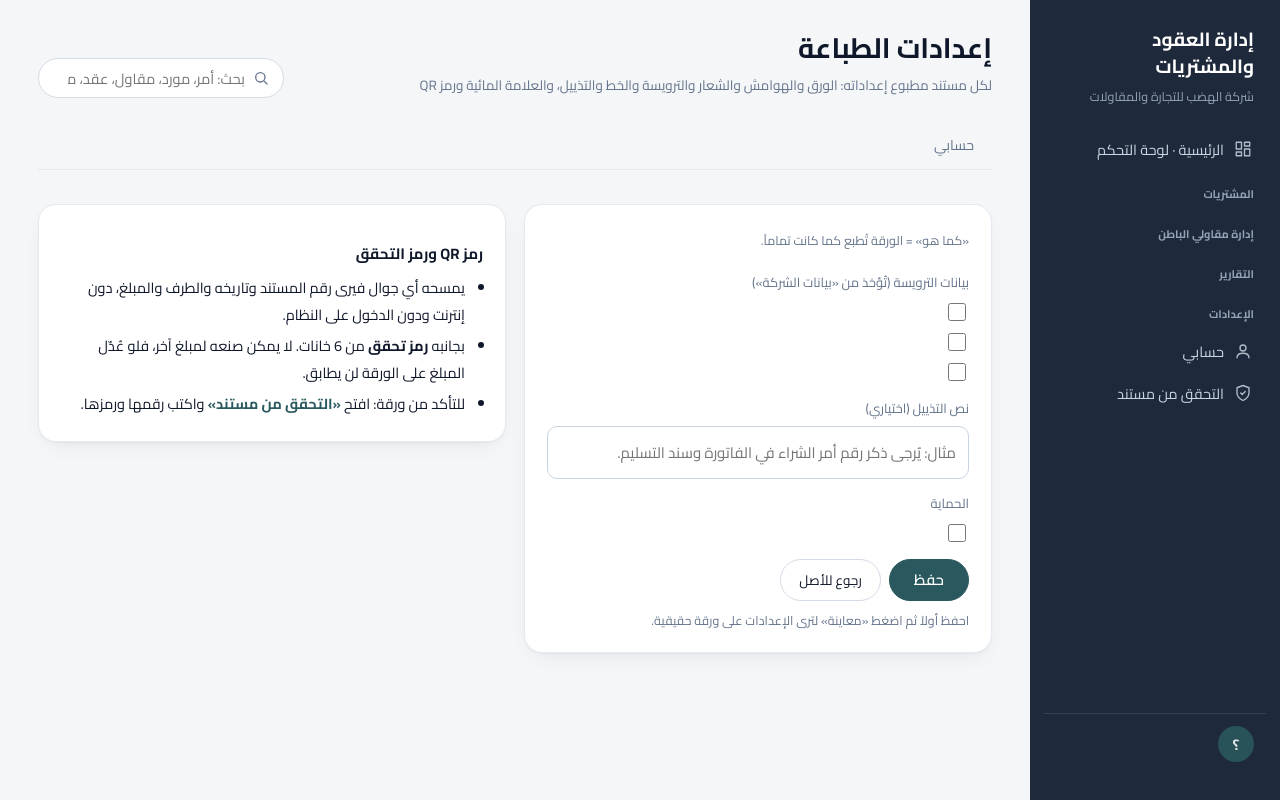
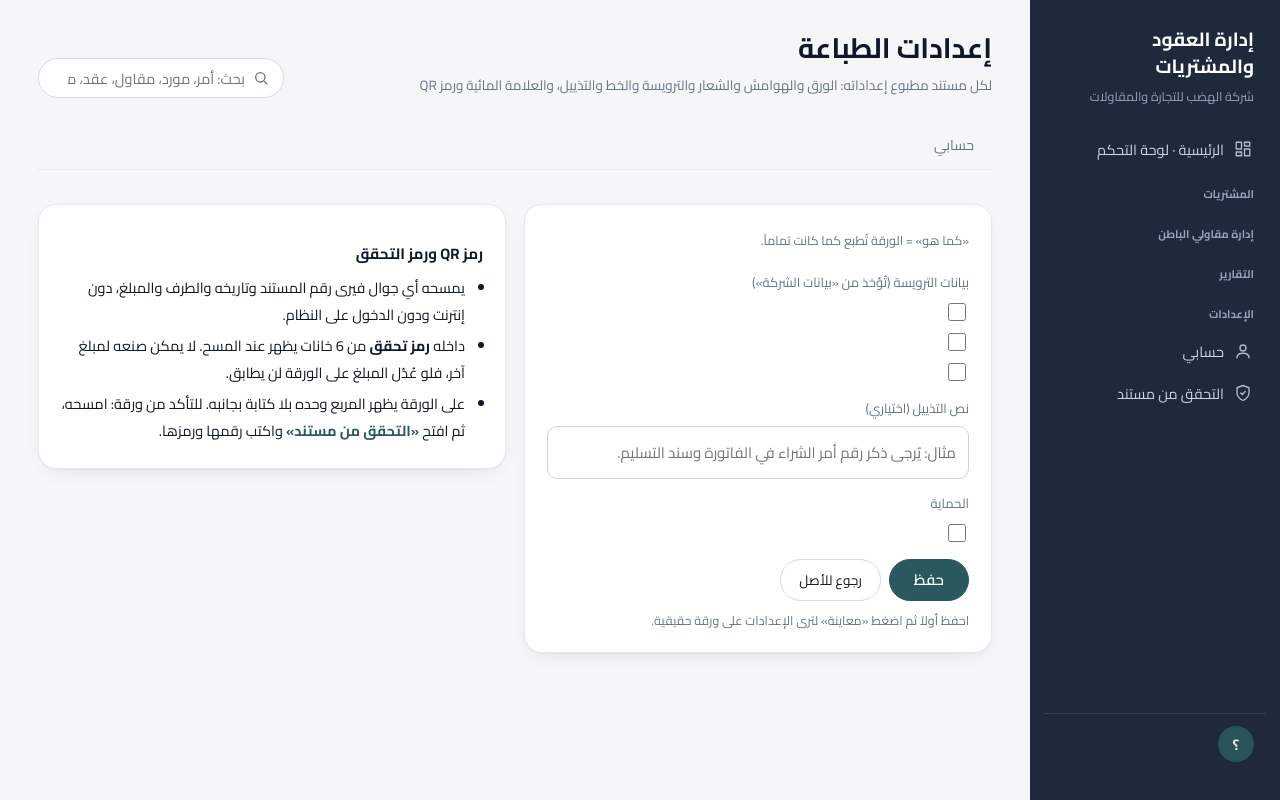
Before and after one commit to madsmehina-tech/procurement-last, a Python web app: template po_web/templates/settings_print.html in a window 1280 px wide. Run offline with Jinja, Linux system fonts and the light colour scheme; the template is opened without the code that fills it, so the values that code supplies are empty.

Commit message:
print: the QR code alone, no text beside it (number + code stay inside the QR); verify / print-settings wording
Co-Authored-By: Claude Opus 5.5 <noreply@anthropic.com>
Claude-Session: https://claude.ai/code/session_01SHGXLMzTpjgSYCYG6UniWT

```diff
--- a/po_web/templates/_print_kit.html
+++ b/po_web/templates/_print_kit.html
@@ -35,8 +35,5 @@
 {% macro footer(k) %}{% if k.footer or k.code %}
 <div class="pk-foot">
   <div class="pk-ftext">{{ k.footer }}</div>
-  {% if k.code %}<div class="pk-qr">
-    <div class="pk-code">رقم المستند: <span dir="ltr">{{ k.number }}</span><br>رمز التحقق<b>{{ k.code }}</b>للتأكد من صحة الورقة:<br>«التحقق من مستند» في النظام</div>
-    {{ k.qr_svg|safe }}
-  </div>{% endif %}
+  {% if k.code %}<div class="pk-qr" data-number="{{ k.number }}" data-code="{{ k.code }}">{{ k.qr_svg|safe }}</div>{% endif %}
 </div>{% endif %}{% endmacro %}
--- a/po_web/templates/settings_print.html
+++ b/po_web/templates/settings_print.html
@@ -54,8 +54,8 @@
     <h3 style="margin-top:14px;">رمز QR ورمز التحقق</h3>
     <ul>
       <li>يمسحه أي جوال فيرى رقم المستند وتاريخه والطرف والمبلغ، دون إنترنت ودون الدخول على النظام.</li>
-      <li>بجانبه <b>رمز تحقق</b> من 6 خانات. لا يمكن صنعه لمبلغ آخر، فلو عُدّل المبلغ على الورقة لن يطابق.</li>
-      <li>للتأكد من ورقة: افتح <a href="{{ url_for('verify_document') }}" style="color:var(--accent);font-weight:700;">«التحقق من مستند»</a> واكتب رقمها ورمزها.</li>
+      <li>داخله <b>رمز تحقق</b> من 6 خانات يظهر عند المسح. لا يمكن صنعه لمبلغ آخر، فلو عُدّل المبلغ على الورقة لن يطابق.</li>
+      <li>على الورقة يظهر المربع وحده بلا كتابة بجانبه. للتأكد من ورقة: امسحه، ثم افتح <a href="{{ url_for('verify_document') }}" style="color:var(--accent);font-weight:700;">«التحقق من مستند»</a> واكتب رقمها ورمزها.</li>
     </ul>
   </div>
 </div>
--- a/po_web/templates/verify.html
+++ b/po_web/templates/verify.html
@@ -8,7 +8,7 @@
     <div><label class="set-lab" style="margin-top:0;" for="code">رمز التحقق (6 خانات)</label><input class="inp" id="code" name="code" value="{{ code }}" required maxlength="6" placeholder="7F3A2C" dir="ltr" style="text-transform:uppercase;letter-spacing:2px;"></div>
     <div><label class="set-lab" style="margin-top:0;" for="amount">المبلغ المطبوع</label><input class="inp" id="amount" name="amount" value="{{ request.values.get('amount', '') }}" inputmode="decimal" dir="ltr" placeholder="لكشوف الحساب فقط"></div>
   </div>
-  <p class="set-hint">الرقم والرمز مكتوبان أسفل الورقة بجانب رمز QR. المبلغ مطلوب لكشوف الحساب فقط.</p>
+  <p class="set-hint">امسح رمز QR الذي في أسفل الورقة بكاميرا الجوال: يظهر فيه «رقم المستند» و«رمز التحقق». المبلغ مطلوب لكشوف الحساب فقط.</p>
   <button class="btn btn-primary btn-lg" type="submit">تحقّق</button>
 </form>
 {% if result %}
```
Also changed, not shown: po_web/tests/test_v290.py (+6 -6 lines).
